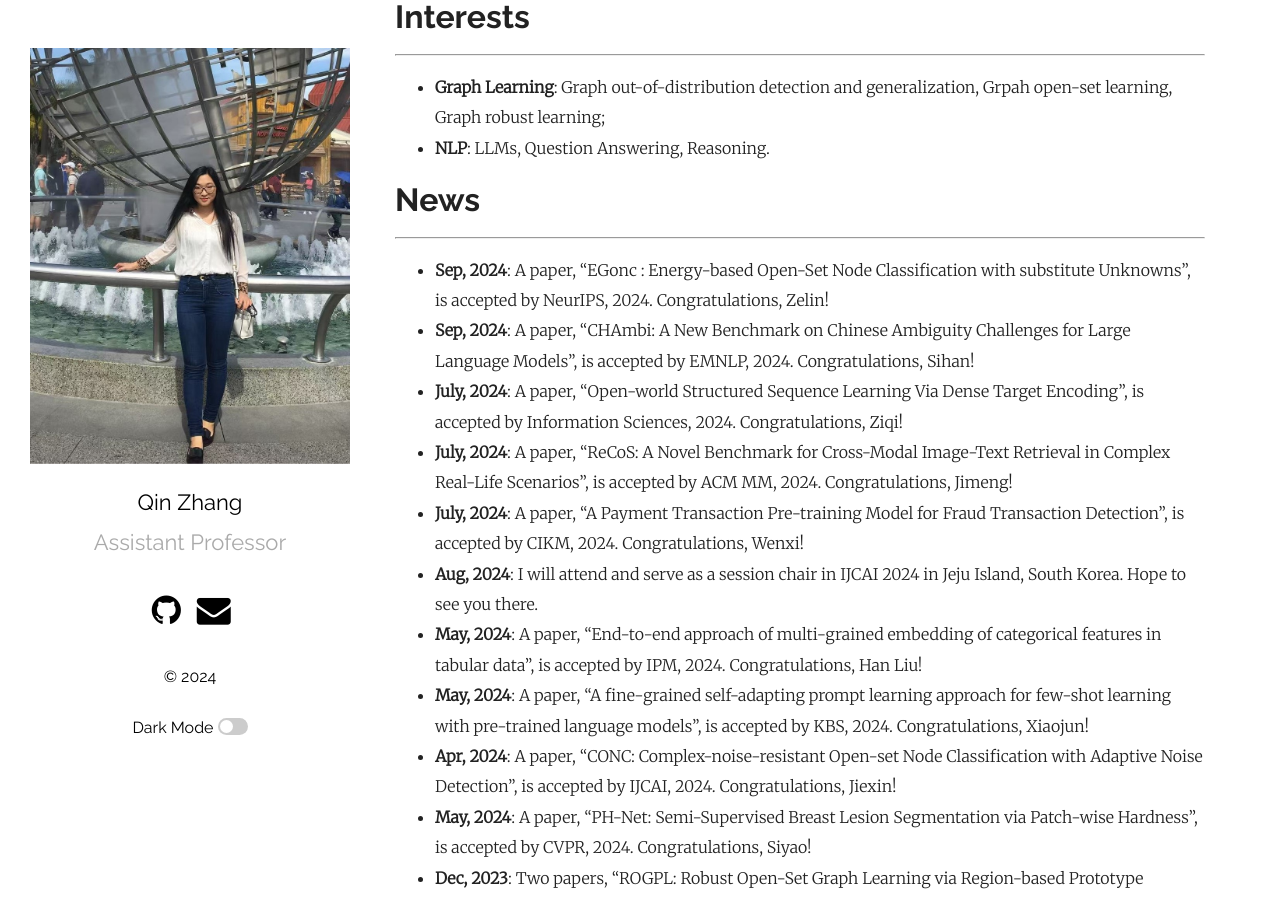
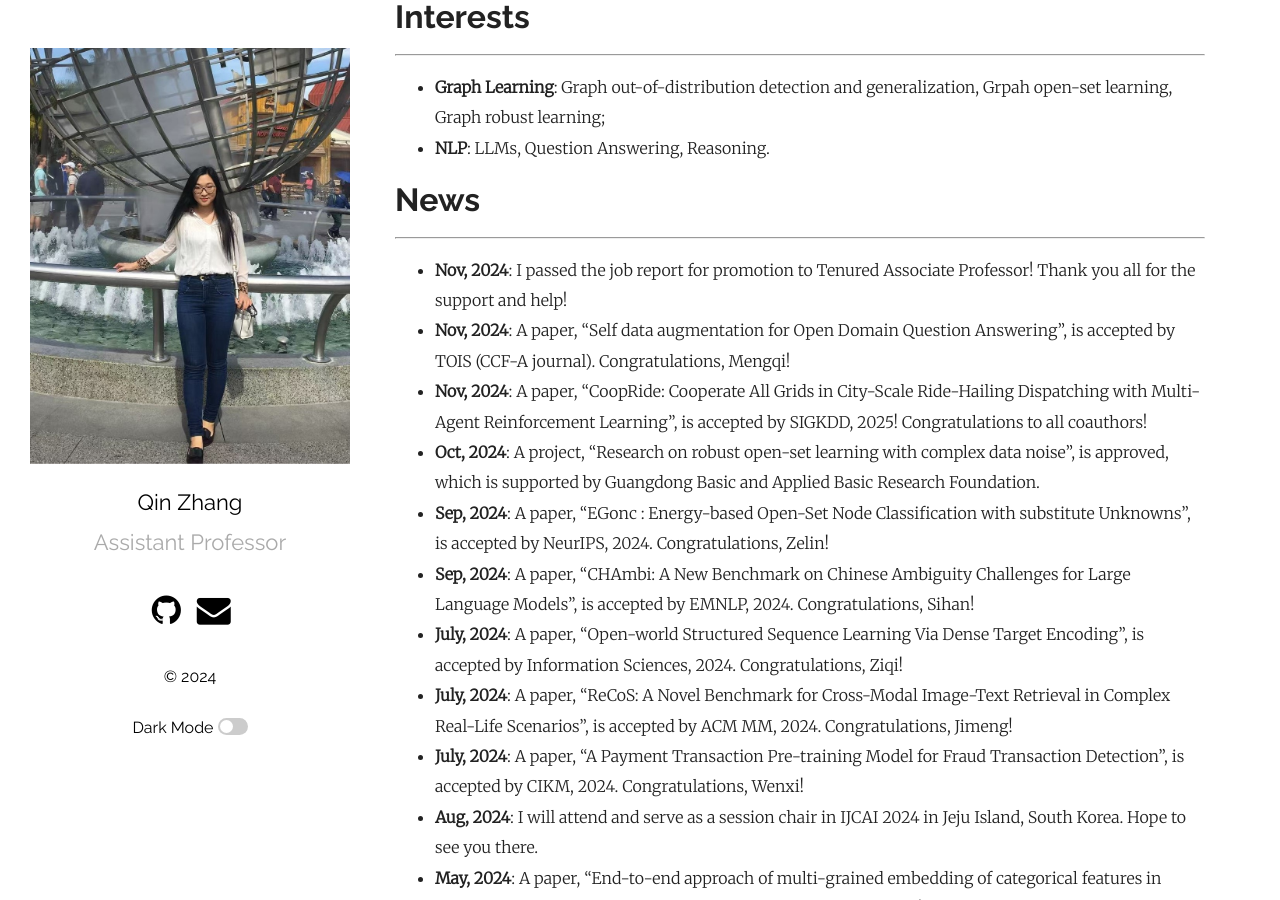
Before and after one commit to qinzhang11/qinzhang11.github.io, a Jekyll site: the page built from index.md, in a window 1280 px wide and 900 px high, scrolled down 607 px. Built offline with Jekyll 4.4.1, drawn with Linux system fonts in a browser that asks for light colours.

Commit message:
Update index.md
update news

```diff
--- a/index.md
+++ b/index.md
@@ -19,6 +19,10 @@ Her research interests focus on **graph learning**, **natural language processin
 # News
 ---
 
+- **Nov, 2024**: I passed the job report for promotion to Tenured Associate Professor! Thank you all for the support and help!
+- **Nov, 2024**: A paper, “Self data augmentation for Open Domain Question Answering”, is accepted by TOIS (CCF-A journal). Congratulations, Mengqi!
+- **Nov, 2024**: A paper, “CoopRide: Cooperate All Grids in City-Scale Ride-Hailing Dispatching with Multi-Agent Reinforcement Learning”,  is accepted by SIGKDD, 2025! Congratulations to all coauthors!
+- **Oct, 2024**: A project, “Research on robust open-set learning with complex data noise”, is approved, which is supported by Guangdong Basic and Applied Basic Research Foundation.
 - **Sep, 2024**: A paper, “EGonc : Energy-based Open-Set Node Classification with substitute Unknowns”, is accepted by NeurIPS, 2024. Congratulations, Zelin!
 - **Sep, 2024**: A paper, “CHAmbi: A New Benchmark on Chinese Ambiguity Challenges for Large Language Models”, is accepted by EMNLP, 2024. Congratulations, Sihan!
 - **July, 2024**: A paper, “Open-world Structured Sequence Learning Via Dense Target Encoding”, is accepted by Information Sciences, 2024. Congratulations, Ziqi!
```
